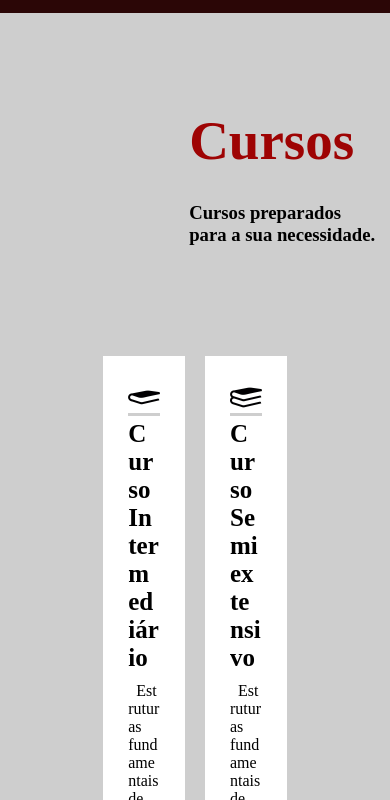
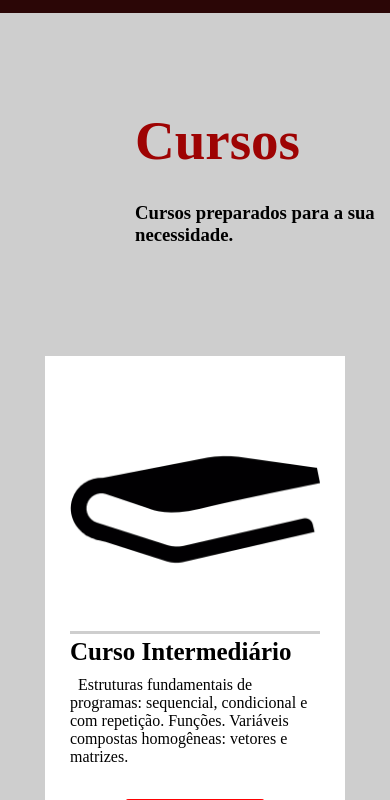
Before and after one commit to RafaelVSs/Projeto-Integrador, a plain HTML site: page index.html in a window 390 px wide. Shown: the part 1200-2000 px from the top of the page. Drawn offline with Linux system fonts and the light colour scheme.

Commit message:
Detalhes de responsividade

```diff
--- a/assets/css/cursos.css
+++ b/assets/css/cursos.css
@@ -33,14 +33,16 @@
 #cursos .linha_cursos{
     justify-content: center;
     display: flex;
-    max-width: 950px;
     flex-wrap: wrap;
+    max-width: 1150px;
 }
 
 #cursos .curso{
     width: 15%;
     padding: 25px;
     word-break: break-word;
+    min-width: 250px;
+    max-width: 300px;
 }
 
 #cursos .curso:hover{
@@ -82,9 +84,3 @@
     background-color: #ff8080;
     color: white;
 }
-
-@media screen and (max-width: 600px){
-    #cursos .linha_cursos{
-        flex-wrap: wrap;
-    }
-}
```
